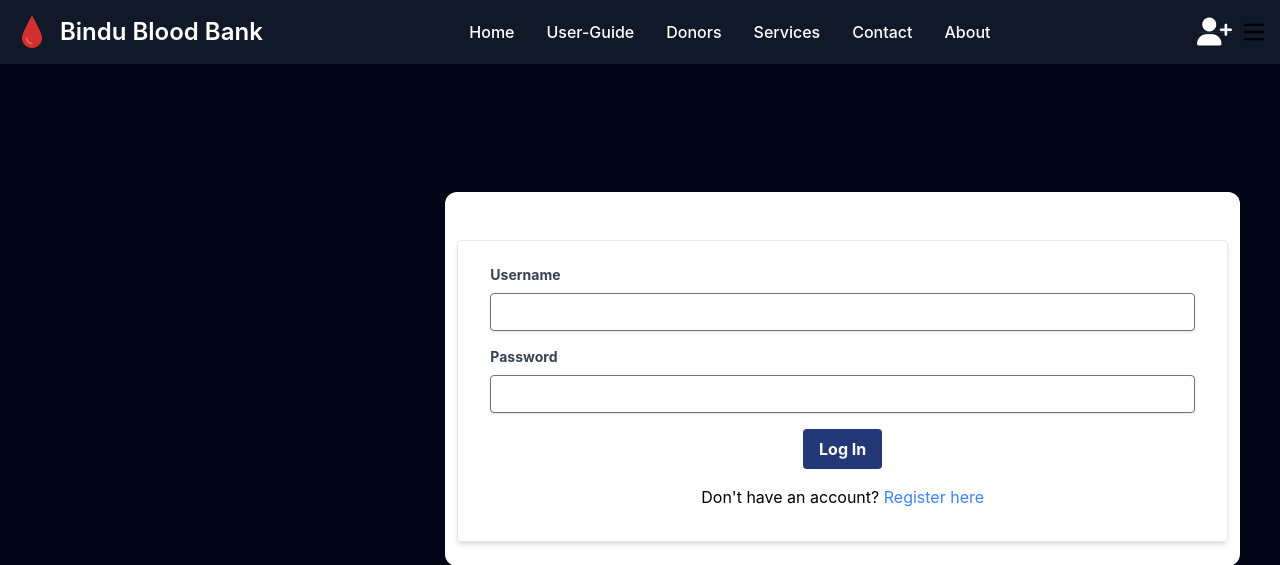
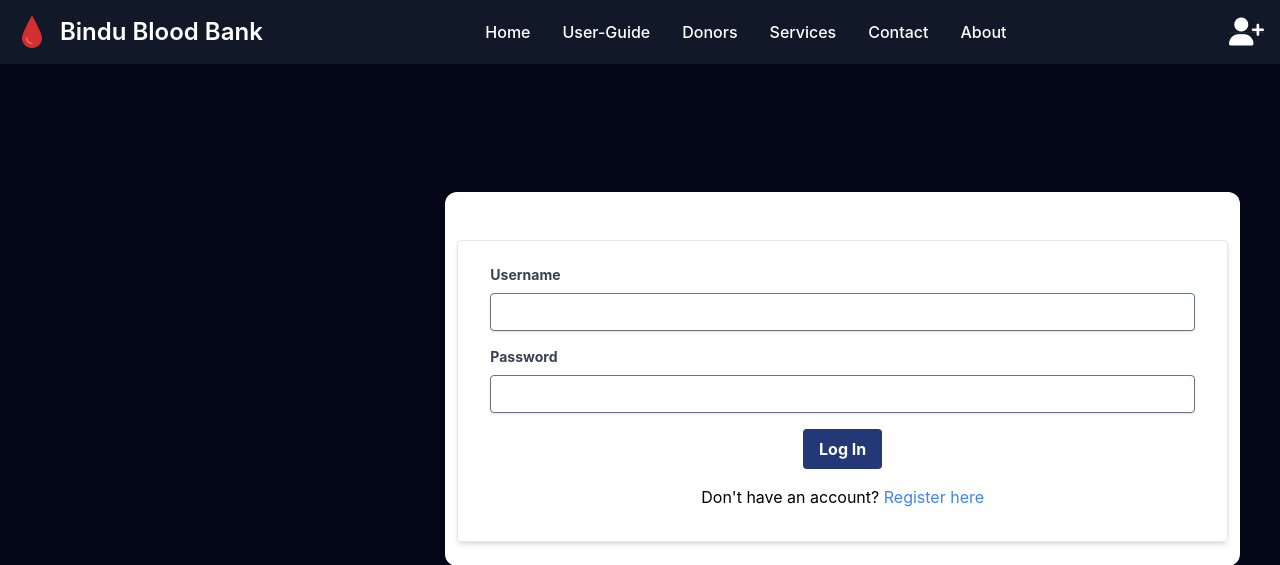
Before and after one commit to tanzid64/blood-bank, a Django app: page /accounts/login/ in a window 1280 px wide. Shown: the top 565 px of the page. Run offline with Django 5.2, Linux system fonts and the light colour scheme; style sheets or scripts are compiled from the project's sources; parts of the project's set-up code (start-up, migrations or seed data) failed here and were passed over; some libraries are stand-ins or nearby versions.

Commit message:
navbar and login required fixed

```diff
--- a/core/templates/base.html
+++ b/core/templates/base.html
@@ -70,12 +70,15 @@
                     {% endif %}
                 </ul>
             </div>
-                <span class="sr-only">Open main menu</span>
-                <svg class="w-5 h-5" aria-hidden="true" xmlns="http://www.w3.org/2000/svg" fill="none" viewBox="0 0 17 14">
-                    <path stroke="currentColor" stroke-linecap="round" stroke-linejoin="round" stroke-width="2" d="M1 1h15M1 7h15M1 13h15"/>
-                </svg>
-            </a>
+
+
         </div>
+        <button data-collapse-toggle="navbar-user" type="button" class="inline-flex items-center p-2 w-10 h-10 justify-center text-sm text-gray-500 rounded-lg md:hidden hover:bg-gray-100 focus:outline-none focus:ring-2 focus:ring-gray-200 dark:text-gray-400 dark:hover:bg-gray-700 dark:focus:ring-gray-600" aria-controls="navbar-user" aria-expanded="false">
+        <span class="sr-only">Open main menu</span>
+        <svg class="w-5 h-5" aria-hidden="true" xmlns="http://www.w3.org/2000/svg" fill="none" viewBox="0 0 17 14">
+            <path stroke="currentColor" stroke-linecap="round" stroke-linejoin="round" stroke-width="2" d="M1 1h15M1 7h15M1 13h15"/>
+        </svg>
+    </button>
         <div class="items-center justify-between hidden w-full md:flex md:w-auto md:order-1" id="navbar-user">
             <ul class="flex flex-col font-medium p-4 md:p-0 mt-4  md:space-x-8 rtl:space-x-reverse md:flex-row md:mt-0 md:border-0">
             <li>
```
